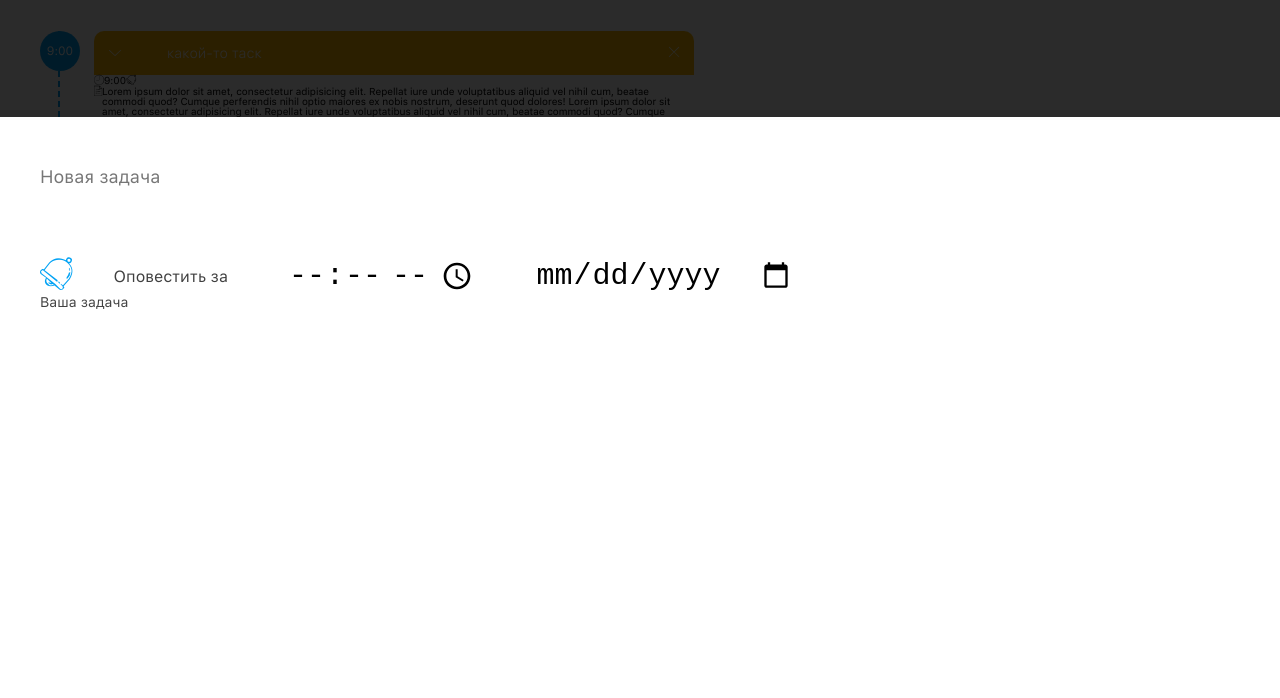
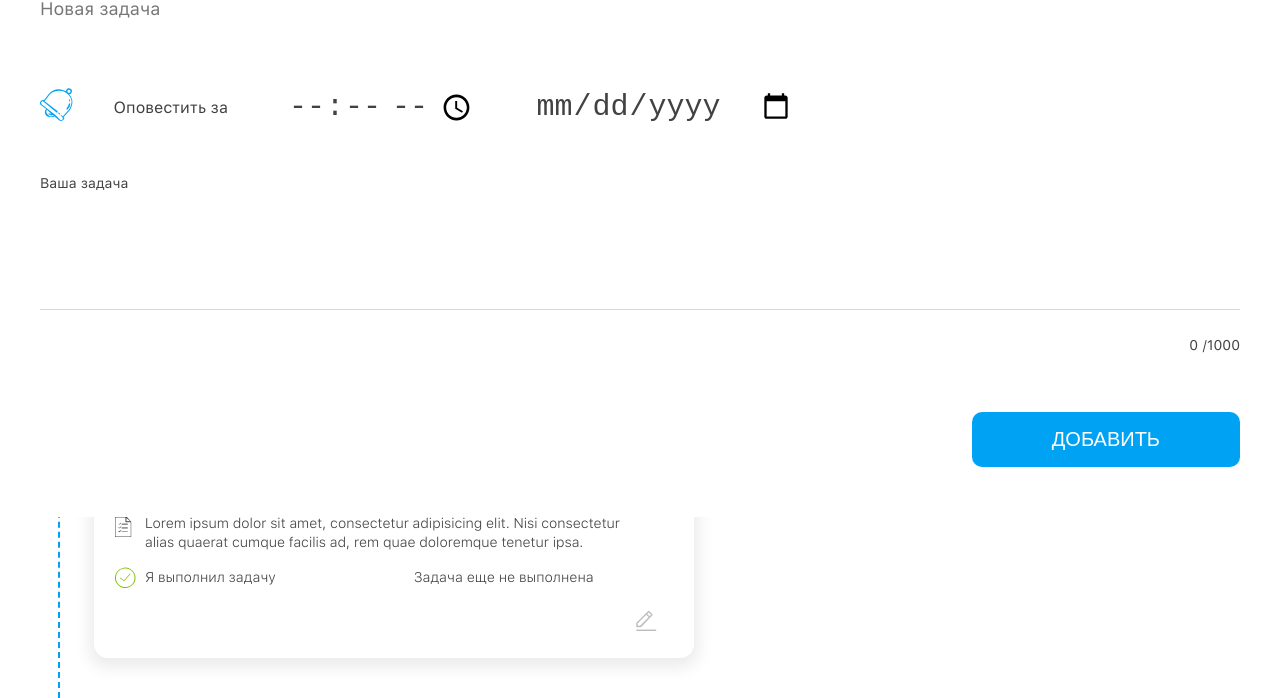
Before and after one commit to SerberDark/Task-manager, a website: page app/task-edit.html in a window 1280 px wide. Shown: the part 283-981 px from the top of the page. Before the commit the page ends 800 px from the top, so only its background shows below. Drawn offline with Linux system fonts and the light colour scheme.

Commit message:
внес правки в index + task

```diff
--- a/app/css/style.css
+++ b/app/css/style.css
@@ -241,7 +241,7 @@
       -ms-flex-direction: row;
           flex-direction: row; }
 
-.fixet-to-top {
+.fixed-to-top {
   position: fixed;
   top: 0;
   left: 0;
@@ -258,18 +258,11 @@
   margin: 0 auto;
   padding: 0 15px; }
 
-.fixed-to-top {
-  position: fixed;
-  top: 0;
-  left: 0;
-  width: 100%;
-  z-index: 999;
-  background: #fff; }
-  .fixed-to-top .header {
+.header {
   background: #00a2f4;
   padding: 35px 0;
   height: 100px; }
-    .fixed-to-top .header .flex-container {
+  .header .flex-container {
     -webkit-box-pack: justify;
     -webkit-justify-content: space-between;
         -ms-flex-pack: justify;
@@ -290,8 +283,8 @@
     width: 30px;
     height: 4px;
     background: #fff;
-    left: 14px;
-    top: 30px;
+    left: 15px;
+    top: 29px;
     -webkit-border-radius: 2px;
             border-radius: 2px; }
   .add-task > span + span {
@@ -348,8 +341,18 @@
   width: 100%;
   padding-left: 5.4em;
   position: relative;
-  max-width: -webkit-calc( 600px + 5.4em);
-  max-width: calc( 600px + 5.4em); }
+  max-width: -webkit-calc(600px + 5.4em);
+  max-width: calc(600px + 5.4em); }
+  .task.task-done.task-check-row.check-done {
+    display: -webkit-box;
+    display: -webkit-flex;
+    display: -ms-flexbox;
+    display: flex; }
+  .task.task-content-wrap.task-check-row {
+    -webkit-box-align: center;
+    -webkit-align-items: center;
+        -ms-flex-align: center;
+            align-items: center; }
   .task.open .task-content-wrap {
     display: block; }
   .task.open .task-header {
@@ -405,6 +408,10 @@
     .task .task-content-wrap .task-icon {
       font-size: 1.43em;
       width: 20px; }
+      .task .task-content-wrap .task-icon span.icon-bell {
+        color: #00a2f4; }
+      .task .task-content-wrap .task-icon span.icon-edit {
+        color: #bdbdbd; }
     .task .task-content-wrap .time-row {
       -webkit-box-align: center;
       -webkit-align-items: center;
@@ -429,7 +436,8 @@
       display: flex; }
     .task .task-content-wrap .task-check-row .check {
       width: 90%;
-      padding-left: 10px; }
+      padding-left: 10px;
+      line-height: 1.7; }
     .task .task-content-wrap .task-check-row input[type="checkbox"] {
       display: none; }
     .task .task-content-wrap .task-check-row input[type="checkbox"] + label {
@@ -442,6 +450,11 @@
     padding-top: 1.5em;
     font-size: 1.6em;
     width: 80%; }
+    @media (min-width: 1200px) {
+      .task .task-message {
+        position: absolute;
+        left: 700px;
+        top: -19px; } }
     .task .task-message.done {
       color: #7cbb00; }
     .task .task-message.deadline {
@@ -456,8 +469,8 @@
         margin-right: 20px; }
 
 .to-do-time {
-  width: 3.3333em;
-  height: 3.3333em;
+  width: 3.333em;
+  height: 3.333em;
   font-size: 1.2em;
   background: #00a2f4;
   color: #fff;
@@ -488,16 +501,15 @@
   left: 0; }
 
 .edit-task {
-  background-color: #fff;
+  background: #fff;
   width: 100%;
   padding: 5em 0;
-  height: auto;
   z-index: 999999;
   bottom: 0;
   position: fixed; }
   @media (min-width: 1024px) {
     .edit-task {
-      max-height: 50vh; } }
+      min-height: 50vh; } }
   @media (max-height: 630px) {
     .edit-task {
       top: 0;
@@ -512,13 +524,29 @@
     -webkit-box-direction: normal;
     -webkit-flex-direction: column;
         -ms-flex-direction: column;
-            flex-direction: column; }
+            flex-direction: column;
+    -webkit-box-pack: center;
+    -webkit-justify-content: center;
+        -ms-flex-pack: center;
+            justify-content: center; }
+    @media (min-width: 1024px) {
+      .edit-task .input-group {
+        -webkit-box-pack: start;
+        -webkit-justify-content: flex-start;
+            -ms-flex-pack: start;
+                justify-content: flex-start; } }
+    @media (min-width: 480px) {
+      .edit-task .input-group {
+        -webkit-box-align: center;
+        -webkit-align-items: center;
+            -ms-flex-align: center;
+                align-items: center; } }
     .edit-task .input-group.flex-container {
       -webkit-box-orient: vertical;
       -webkit-box-direction: normal;
-      -webkit-flex-direction: colum;
-          -ms-flex-direction: colum;
-              flex-direction: colum; }
+      -webkit-flex-direction: column;
+          -ms-flex-direction: column;
+              flex-direction: column; }
       @media (min-width: 1024px) {
         .edit-task .input-group.flex-container {
           -webkit-box-orient: horizontal;
@@ -547,8 +575,9 @@
     color: #404040; }
   .edit-task input {
     font-size: 3em;
-    margin-top: 2em;
-    padding-left: 2.3em; }
+    margin-top: 1.5em;
+    padding-left: 2.3em;
+    color: #424242; }
     @media (min-width: 1024px) {
       .edit-task input {
         margin-top: 0;
@@ -571,15 +600,18 @@
     -webkit-flex-direction: column;
         -ms-flex-direction: column;
             flex-direction: column;
-    width: 100%; }
+    width: 100%;
+    margin: 5em 0; }
     .edit-task .textarea-wrap textarea {
+      min-height: 120px;
       -webkit-box-ordinal-group: 3;
       -webkit-order: 2;
           -ms-flex-order: 2;
               order: 2;
-      min-height: 60em;
-      border-bottom: 1px solid #9d9d9d;
-      width: 100%; }
+      border-bottom: 1px solid #d9d9d9;
+      width: 100%;
+      font-size: 1.4em;
+      color: #424242; }
       .edit-task .textarea-wrap textarea:focus {
         border-color: #00a2f4; }
         .edit-task .textarea-wrap textarea:focus + label {
@@ -589,21 +621,29 @@
       -webkit-order: 3;
           -ms-flex-order: 3;
               order: 3;
-      -webkit-box-align: end;
-      -webkit-align-items: flex-end;
-          -ms-flex-align: end;
-              align-items: flex-end; }
+      font-size: 1.4em;
+      color: #424242;
+      margin-top: 2em;
+      -webkit-align-self: flex-end;
+          -ms-flex-item-align: end;
+              align-self: flex-end; }
   .edit-task .add-task-btn {
     background: #00a2f4;
-    padding: 2em;
-    color: #fff; }
+    color: #fff;
+    padding: .8em 4em;
+    margin-top: .5em;
+    font-size: 2em;
+    text-transform: uppercase;
+    background: #00a2f4;
+    -webkit-border-radius: 10px;
+            border-radius: 10px;
+    width: 100%; }
     @media (min-width: 1024px) {
       .edit-task .add-task-btn {
-        -webkit-box-orient: horizontal;
-        -webkit-box-direction: normal;
-        -webkit-flex-direction: row;
-            -ms-flex-direction: row;
-                flex-direction: row; } }
+        width: auto;
+        -webkit-align-self: flex-end;
+            -ms-flex-item-align: end;
+                align-self: flex-end; } }
 
 /*Custom -- END*/
 /*Custom -- START*/
--- a/app/task-edit.html
+++ b/app/task-edit.html
@@ -2,17 +2,19 @@
 <html lang="en">
 <head>
 	<meta charset="UTF-8">
-	<title>Task-manager</title>
+	<title>Task Manager FrontOS</title>
 	<meta name="viewport" content="width=device-width, initial-scale=1">
 	<link rel="stylesheet" href="css/style.css">
 </head>
 <body>
+
 <!-- HEADER START -->
 <div class="fixed-to-top">
 	<header class="header">
 		<div class="container flex-container">
 			<button class="add-task">
-					<span class="icon icon-add"></span>
+				<span></span>
+				<span></span>
 			</button>
 			<nav class="user-nav">
 				<a href="#"><i class="icon icon-user"></i></a>
@@ -22,7 +24,7 @@
 	</header>
 	<div class="toggle-task-type">
 		<div class="container">
-				<nav class="toggle-task-list">
+			<nav class="togle-task-list">
 				<a href="#" class="active">Активные задачи</a>
 				<a href="#">Все задачи</a>
 			</nav>
@@ -36,18 +38,18 @@
 		<div class="container">
 			<div class="task-day">
 				<span class="day">09</span>
-					<span class="month">феф</span>
+				<span class="month">фев</span>
 			</div>
 			<div class="all-task-wrap">
 				<!-- ONE TASK START -->
-					<div class="task open">
+				<div class="task warning">
 					<div class="to-do-time">9:00</div>
 					<div class="task-header flex-container">
 						<span class="icon icon-arrow"></span>
-							<span class="short-task-text">какой-то таск</span>
+						<div class="short-task-text">Some task</div>
 						<span class="icon icon-cancel"></span>
 					</div>
-					 	<div class="task-contant-wrap">
+					<div class="task-content-wrap">
 						<div class="time-row flex-container">
 							<div class="task-icon">
 								<span class="icon icon-time"></span>
@@ -61,40 +63,59 @@
 							<div class="task-icon">
 								<span class="icon icon-list"></span>
 							</div>
-								<div class="text">
-									Lorem ipsum dolor sit amet, consectetur adipisicing elit. Repellat iure unde voluptatibus aliquid vel nihil cum, beatae commodi quod? Cumque perferendis nihil optio maiores ex nobis nostrum, deserunt quod dolores!
-									Lorem ipsum dolor sit amet, consectetur adipisicing elit. Repellat iure unde voluptatibus aliquid vel nihil cum, beatae commodi quod? Cumque perferendis nihil optio maiores ex nobis nostrum, deserunt quod dolores!
-									Lorem ipsum dolor sit amet, consectetur adipisicing elit. Repellat iure unde voluptatibus aliquid vel nihil cum, beatae commodi quod? Cumque perferendis nihil optio maiores ex nobis nostrum, deserunt quod dolores!
+							<div class="text">Lorem ipsum dolor sit amet, consectetur adipisicing elit. Nisi consectetur alias quaerat cumque facilis ad, rem quae doloremque tenetur ipsa.</div>
 						</div>
-							</div>
-						<div class="task-check-row">
+						<div class="task-check-row flex-container">
 							<div class="task-icon">
 								<span class="icon icon-check"></span>
 							</div>
-							<div class="checkbox-holder">
-								<input type="checkbox" name="t-fails" id="t-fails">
-								<label for="t-fails">Задача еще не выполнена</label>
-								<input type="checkbox" name="t-done" id="t-done">
-								<label for="t-done">Я выполнил задачу</label>
+							<div class="check status-done">
+								<input type="checkbox" name="status" id="status-completed-task-1">
+								<label for="status-completed-task-1">Я выполнил задачу</label>
+							</div>
+							<div class="check status-сurrent">
+								<input type="checkbox" name="status" id="status-failed-task-3">
+								<label for="status-failed-task-3">Задача еще не выполнена</label>
 							</div>
 						</div>
-						<div class="task-edit-row">
+						<div class="task-edit-row flex-container">
 							<div class="task-icon">
-								<a href="#"><span class="icon icon-edit"></span></a>
+								<span class="icon icon-edit"></span>
+							</div>
+						</div>
+					</div>
+					<div class="task-message deadline">
+						<div class="message-row flex-container">
+							<div class="task-icon">
+								<span class="icon icon-warning"></span>
+							</div>
+							<div class="text">
+								<p>Вы не выполнили эту задачу</p>
+							</div>
+						</div>
+					</div>
+					<div class="task-message done">
+						<div class="message-row flex-container">
+							<div class="task-icon">
+								<span class="icon icon-star"></span>
+							</div>
+							<div class="text">
+								<p>Поздравляем!</p>
+								<p>Вы справились с задачей</p>
 							</div>
 						</div>
 					</div>
 				</div>
 				<!-- ONE TASK END -->
 				<!-- ONE TASK START -->
-					<div class="task success open">
-						<div class="to-do-time">9:00</div>
+				<div class="task open task-status-done">
+					<div class="to-do-time">10:00</div>
 					<div class="task-header flex-container">
 						<span class="icon icon-arrow"></span>
-							<span class="short-task-text">какой-то таск</span>
+						<div class="short-task-text">Some task</div>
 						<span class="icon icon-cancel"></span>
 					</div>
-					 	<div class="task-contant-wrap">
+					<div class="task-content-wrap">
 						<div class="time-row flex-container">
 							<div class="task-icon">
 								<span class="icon icon-time"></span>
@@ -108,38 +129,59 @@
 							<div class="task-icon">
 								<span class="icon icon-list"></span>
 							</div>
-								<div class="text">
-									Lorem ipsum dolor sit amet, consectetur adipisicing elit. Repellat iure unde voluptatibus aliquid vel nihil cum, beatae commodi quod? Cumque perferendis nihil optio maiores ex nobis nostrum, deserunt quod dolores!
+							<div class="text">Lorem ipsum dolor sit amet, consectetur adipisicing elit. Nisi consectetur alias quaerat cumque facilis ad, rem quae doloremque tenetur ipsa.</div>
+						</div>
+						<div class="task-check-row flex-container">
+							<div class="task-icon">
+								<span class="icon icon-check"></span>
+							</div>
+							<div class="check status-done">
+								<input type="checkbox" name="status" id="status-completed-task-2">
+								<label for="status-completed-task-2">Я выполнил задачу</label>
+							</div>
+							<div class="check status-сurrent">
+								<input type="checkbox" name="status" id="status-failed-task">
+								<label for="status-failed-task">Задача еще не выполнена</label>
 							</div>
 						</div>
-							<div class="task-check-row">
+						<div class="task-edit-row flex-container">
 							<div class="task-icon">
-									<span class="icon icon-"></span>
-								</div>
-								<div class="checkbox-holder">
-									<input type="checkbox" name="t-fails" id="t-fails">
-									<label for="t-fails">Задача еще не выполнена</label>
-									<input type="checkbox" name="t-done" id="t-done">
-									<label for="t-done">Я выполнил задачу</label>
+								<span class="icon icon-edit"></span>
 							</div>
 						</div>
-							<div class="task-edit-row">
+					</div>
+					<div class="task-message deadline">
+						<div class="message-row flex-container">
 							<div class="task-icon">
-									<a href="#"><span class="icon icon-edit"></span></a>
+								<span class="icon icon-warning"></span>
+							</div>
+							<div class="text">
+								<p>Вы не выполнили эту задачу</p>
+							</div>
+						</div>
+					</div>
+					<div class="task-message done">
+						<div class="message-row flex-container">
+							<div class="task-icon">
+								<span class="icon icon-star"></span>
+							</div>
+							<div class="text">
+								<p>Поздравляем!</p>
+								<p>Вы справились с задачей</p>
 							</div>
 						</div>
 					</div>
 				</div>
 				<!-- ONE TASK END -->
 				<!-- ONE TASK START -->
-					<div class="task warning open">
-						 <div class="to-do-time">9:00</div>
+				<div class="task success open">
+					<div class="to-do-time">13:30</div>
 					<div class="task-header flex-container">
 						<span class="icon icon-arrow"></span>
-							<span class="short-task-text">какой-то таск</span>
+						<div class="short-task-text">Some task</div>
 						<span class="icon icon-cancel"></span>
 					</div>
-						 <div class="task-contant-wrap">
+					<div class="task-content-wrap">
 						<div class="time-row flex-container">
 							<div class="task-icon">
 								<span class="icon icon-time"></span>
@@ -153,24 +195,45 @@
 							<div class="task-icon">
 								<span class="icon icon-list"></span>
 							</div>
-								<div class="text">
-									Lorem ipsum dolor sit amet, consectetur adipisicing elit. Repellat iure unde voluptatibus aliquid vel nihil cum, beatae commodi quod? Cumque perferendis nihil optio maiores ex nobis nostrum, deserunt quod dolores!
+							<div class="text">Lorem ipsum dolor sit amet, consectetur adipisicing elit. Nisi consectetur alias quaerat cumque facilis ad, rem quae doloremque tenetur ipsa.</div>
+						</div>
+						<div class="task-check-row flex-container">
+							<div class="task-icon">
+								<span class="icon icon-check"></span>
+							</div>
+							<div class="check status-done">
+								<input type="checkbox" name="status" id="status-completed-task-3">
+								<label for="status-completed-task-3">Я выполнил задачу</label>
+							</div>
+							<div class="check status-сurrent">
+								<input type="checkbox" name="status" id="status-failed-task-2">
+								<label for="status-failed-task-2">Задача еще не выполнена</label>
 							</div>
 						</div>
-							<div class="task-check-row">
+						<div class="task-edit-row flex-container">
 							<div class="task-icon">
-									<span class="icon icon-"></span>
-								</div>
-								<div class="checkbox-holder">
-									<input type="checkbox" name="t-fails" id="t-fails">
-									<label for="t-fails">Задача еще не выполнена</label>
-									<input type="checkbox" name="t-done" id="t-done">
-									<label for="t-done">Я выполнил задачу</label>
+								<span class="icon icon-edit"></span>
 							</div>
 						</div>
-							<div class="task-edit-row">
+					</div>
+					<div class="task-message deadline">
+						<div class="message-row flex-container">
 							<div class="task-icon">
-									<a href="#"><span class="icon icon-edit"></span></a>
+								<span class="icon icon-warning"></span>
+							</div>
+							<div class="text">
+								<p>Вы не выполнили эту задачу</p>
+							</div>
+						</div>
+					</div>
+					<div class="task-message done">
+						<div class="message-row flex-container">
+							<div class="task-icon">
+								<span class="icon icon-star"></span>
+							</div>
+							<div class="text">
+								<p>Поздравляем!</p>
+								<p>Вы справились с задачей</p>
 							</div>
 						</div>
 					</div>
@@ -181,7 +244,9 @@
 	</div>
 </main>
 <!-- MAIN END -->
-	<div class="overlay"></div>
+<!--EDIT TASK START-->
+<div class="overlay">
+</div>
 <div class="edit-task">
 	<div class="container">
 		<div class="title">
@@ -189,7 +254,9 @@
 		</div>
 		<div class="input-group flex-container">
 			<div class="task-bell">
+				<div class="task-icon">
 					<span class="icon icon-bell"></span>
+				</div>
 				<span>Оповестить за</span>
 			</div>
 			<input type="time" name="task-time" id="task-time">
@@ -197,8 +264,8 @@
 		</div>
 		<div class="input-group">
 			<div class="textarea-wrap">
-					<textarea name="task-text" id="task-text"></textarea>
-					<label for="task-text">Ваша задача</label>
+				<textarea></textarea>
+				<label>Ваша задача</label>
 				<div class="symbol-count">
 					<span class="count">0</span>
 					<span class="max-count">/1000</span>
@@ -210,5 +277,6 @@
 		</div>
 	</div>
 </div>
+<!--EDIT TASK END-->
 </body>
 </html>
```
Also changed, not shown: app/index.html (+4 -4 lines), app/log_in.html (+1 -1 lines), dist/sass/_default-clases.scss, dist/sass/_layout.scss. Lines whose indentation alone changed are shown as unchanged.
